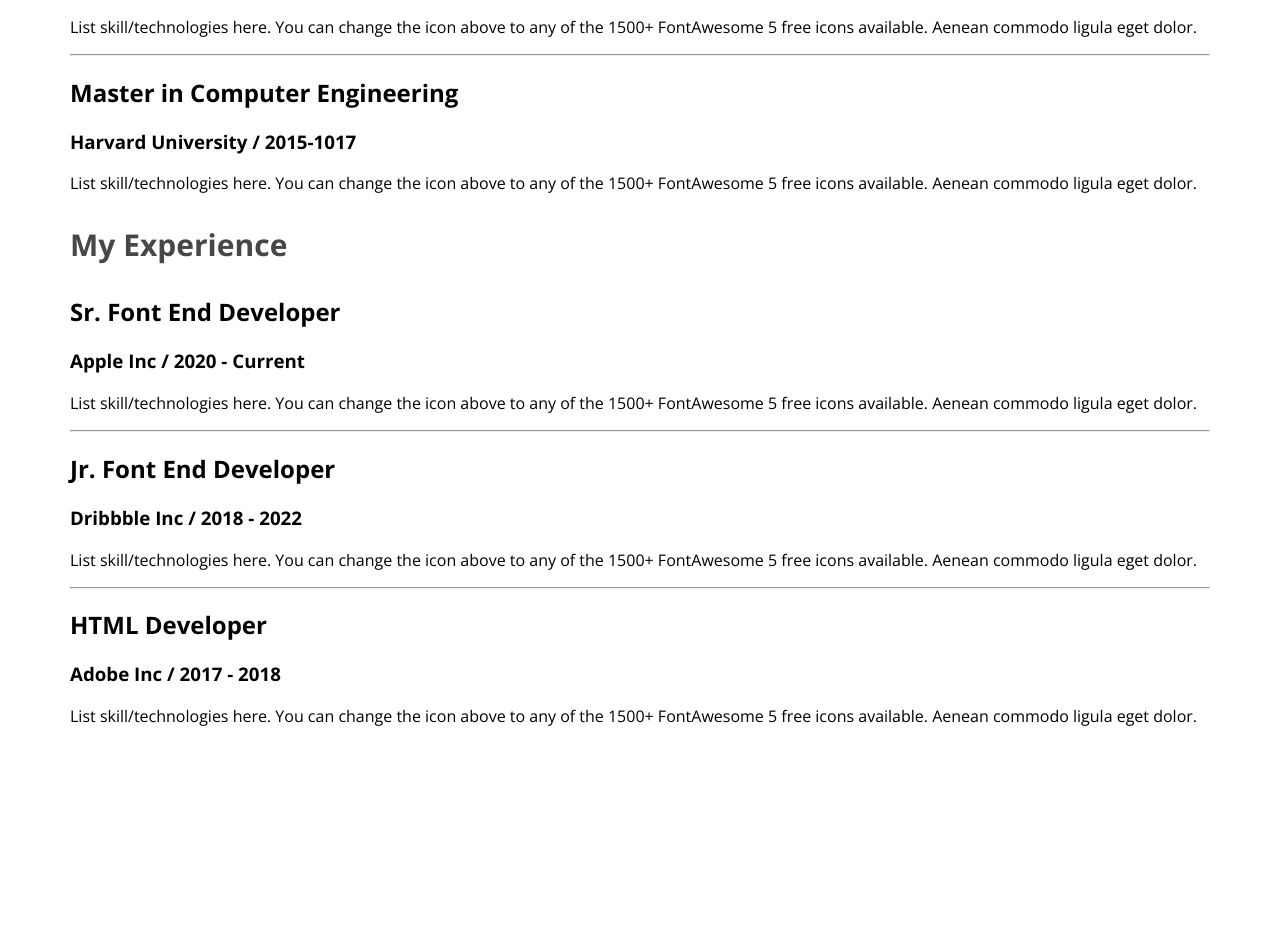
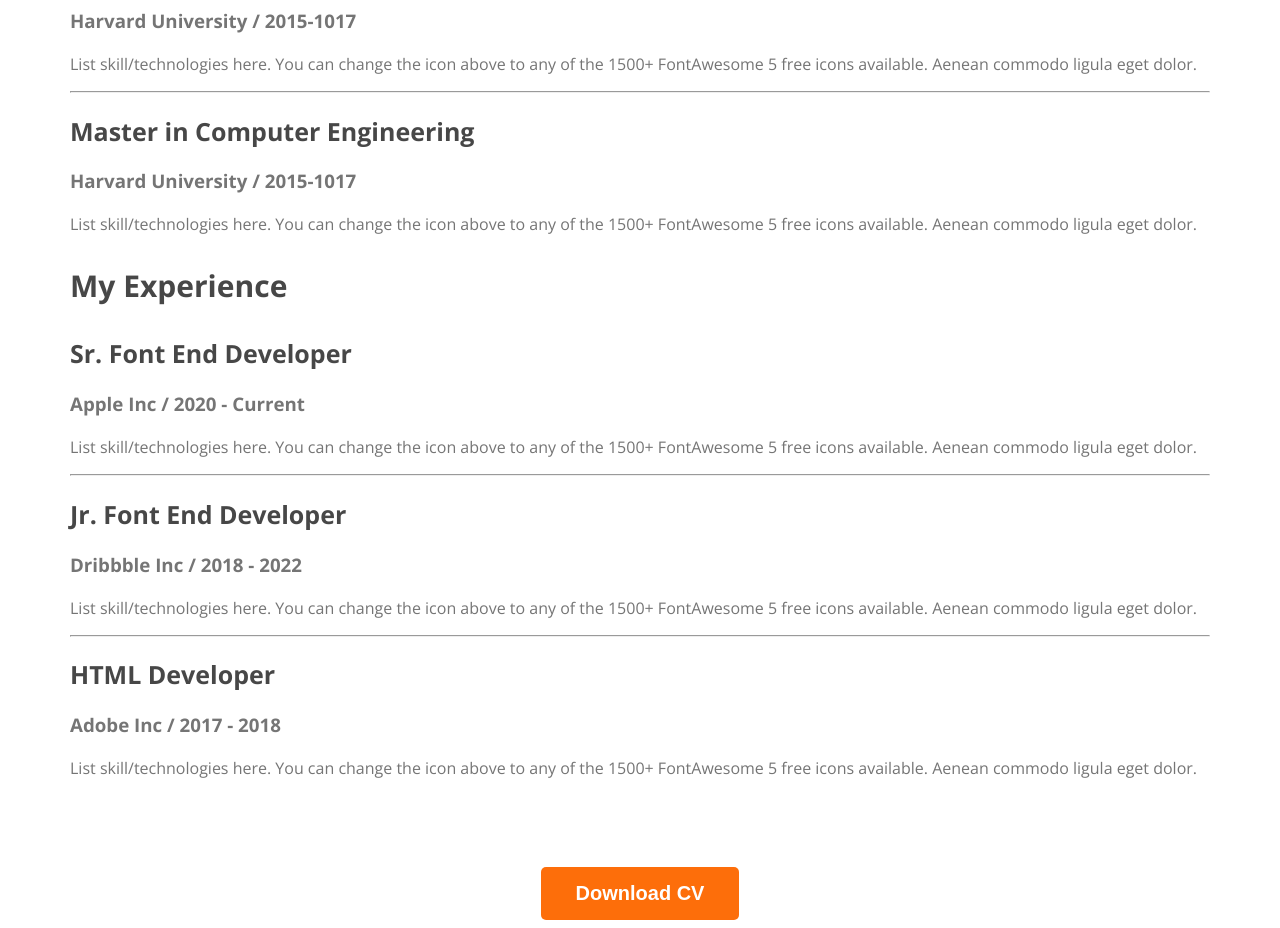
Before and after one commit to Shuhi77/web-developer-portfolio, a plain HTML site: page index.html in a window 1280 px wide. Shown: the part 2673-3601 px from the top of the page. Before the commit the page ends 3416 px from the top, so only its background shows below. Drawn offline with nearby package versions, Linux system fonts and the light colour scheme.

Commit message:
finished the resume section

```diff
--- a/index.html
+++ b/index.html
@@ -106,6 +106,7 @@
                 A summary of My Resume
             </h3>
             <div class="resume-container">
+                </div>
                 <!-- .resume-column*2>h3.resume-column-title -->
 
 
@@ -113,7 +114,8 @@
 
                 <div class="resume-column">
                     <h3 class="resume-column-title">My Education </h3>
-                </div>
+
+
                 <div class="resume-item ">
 
                     <h2 class="resume-item-title">Master in Computer Engineering</h2>
@@ -122,6 +124,7 @@
                         to any of the 1500+ FontAwesome 5 free icons available. Aenean commodo ligula eget dolor.</p>
 
 
+                </div>
                 </div>
 
 
@@ -181,10 +184,14 @@
 
 
                 </div>
+            </div>
 
-                 <div class="resume-column"></div>
-                <div class="resume-column"></div>
 
+            </div>
+            <br>
+
+            <div class="download-cv">
+                <button class="btn-primary">Download CV</button>
             </div>
         </section>
 
--- a/styles/portfolio.css
+++ b/styles/portfolio.css
@@ -188,3 +188,30 @@ font-size: 30px;
 font-weight: 700;
 
 }
+.resume-container{
+    display: flex;
+    gap: 70px;
+}
+.resume-item-institute{
+    margin-bottom: 20px;
+    margin-top: 0px;
+}
+
+.resume-item-description ,.resume-item-institute{
+    color: #757575;
+}
+.resume-item-title{
+    color:  #474747;
+
+font-size: 25px;
+
+font-weight: 700;
+;
+}
+.resume-container hr{
+    margin: 70px ;
+}
+.download-cv{
+    text-align: center;
+    margin-top: 50px;
+}
```
